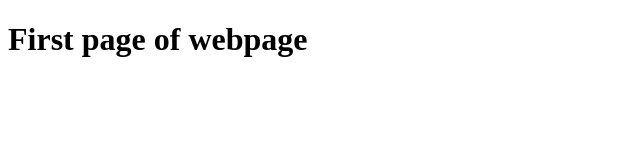
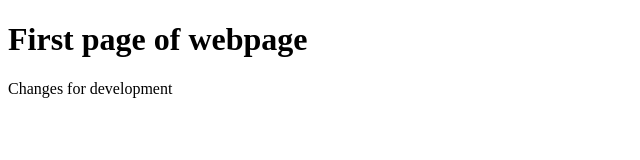
Before and after one commit to manuelsup/firstProjects2, a plain HTML site: page index.html in a window 1280 px wide. Shown: the whole page, without its empty margins (0-640 px from the left). Drawn offline with Linux system fonts and the light colour scheme.

Commit message:
Changes for develoopment

```diff
--- a/index.html
+++ b/index.html
@@ -6,5 +6,6 @@
     </head>
     <body>
         <h1>First page of webpage</h1>
+        <p>Changes for development</p>
     </body>
 </html>
```
